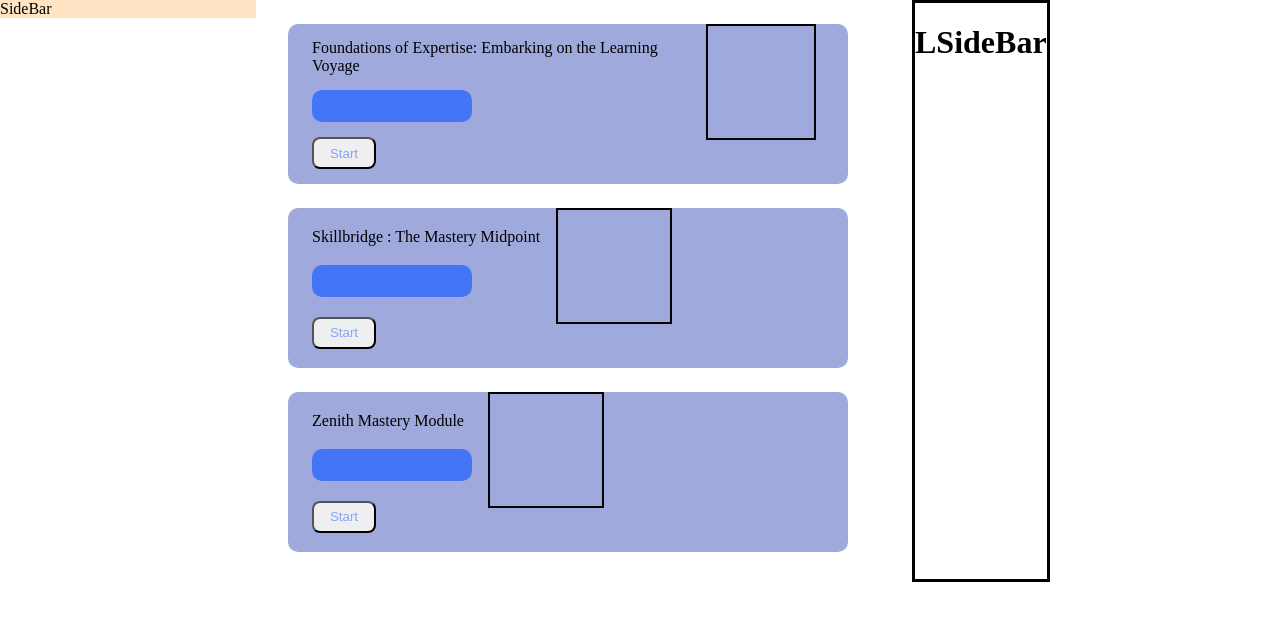
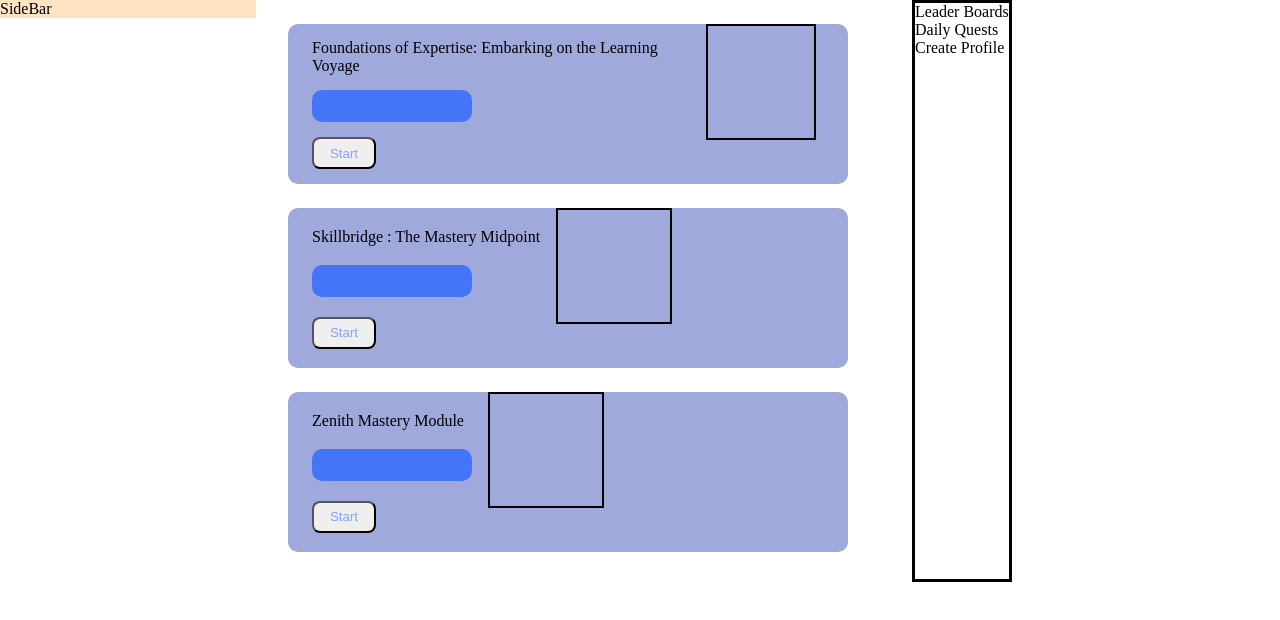
Before and after one commit to grvtmonga/GREWordWiz, a React (Create React App) app: page / in a window 1280 px wide. Shown: the top 620 px of the page. Built offline with nearby package versions, Linux system fonts and the light colour scheme.

Commit message:
starting rsidebar

```diff
--- a/src/components/LSideBar.js
+++ /dev/null
@@ -1,10 +0,0 @@
-import React from 'react'
-import './LSideBar.css';
-export default function LSideBar() {
-  return (
-    <div className='l-bar'>
-        <h1>LSideBar</h1>
-
-    </div>
-  )
-}
--- a/src/components/LSideBar.css
+++ b/src/components/RSideBar.css
@@ -1,4 +1,4 @@
-.l-bar{
+.r-bar{
     border : 3px black solid ;
     height: 100%;
 }
--- /dev/null
+++ b/src/components/RSideBar.js
@@ -0,0 +1,33 @@
+import React from 'react'
+import './RSideBar.css';
+export default function RSideBar() {
+  return (
+    <div className='r-bar'>
+        <header>
+          <div className='streak'>
+
+          </div>
+          <div className='gems'>
+
+
+          </div>
+          <div className='lives'>
+
+          </div>
+        </header>
+
+        <div className='LeaderBoard'>
+          Leader Boards
+        </div>
+
+        <div>
+          Daily Quests
+        </div>
+
+        <div>
+          Create Profile
+        </div>
+
+    </div>
+  )
+}
--- a/src/screens/Sections/Sections.js
+++ b/src/screens/Sections/Sections.js
@@ -1,6 +1,6 @@
 import React from 'react'
 import SectionBlock from './sectionBlock/SectionBlock'
-import LSideBar from '../../components/LSideBar'
+import RSideBar from '../../components/RSideBar'
 
 const sects = ['Foundations of Expertise: Embarking on the Learning Voyage',
                 'Skillbridge : The Mastery Midpoint',
@@ -18,7 +18,7 @@ export default function Sections() {
         </div>
 
         <div >
-            <LSideBar/>
+            <RSideBar/>
         </div>
     </>
 
```
